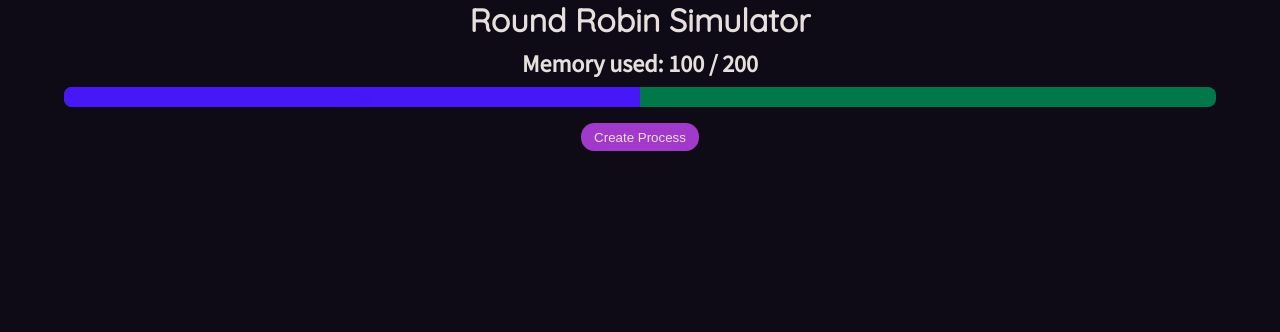
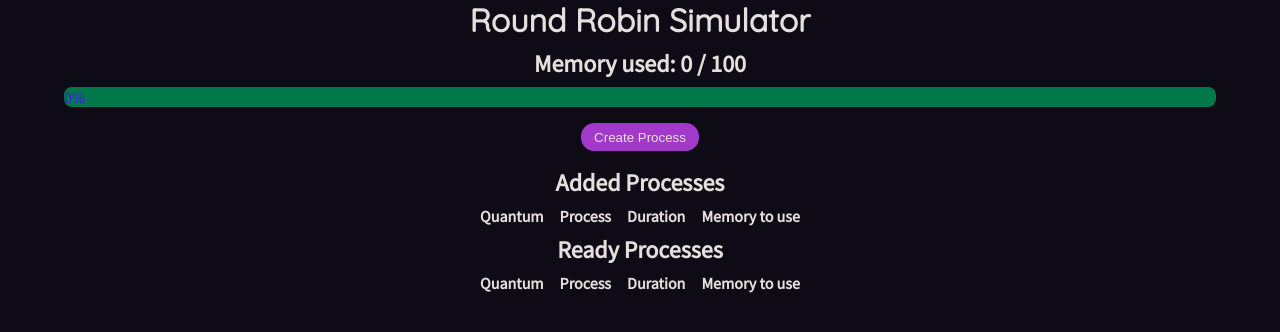
Before and after one commit to AsyncSpaghettiDev/round_robin, a React (Vite) app: page / in a window 1280 px wide. Shown: the top 332 px of the page. Built offline with nearby package versions, Linux system fonts and the light colour scheme.

Commit message:
Tables working

```diff
--- a/src/App.tsx
+++ b/src/App.tsx
@@ -1,14 +1,32 @@
+import { useState } from 'react'
 import './App.css'
 import { CreateProcess } from './components/CreateProcess'
 import { MemoryBar } from './components/MemoryBar'
+import { Processes } from './components/Processes'
 
 const App = () => {
+  const [memory, setMemory] = useState<Memory>({ used: 0, total: 100 })
+  const [createdProcesses, setCreatedProcesses] = useState<Process[]>([])
+  const [readyProcesses, setReadyProcesses] = useState<Process[]>([])
+
+  const addProcess = (process: Process) => setCreatedProcesses([...createdProcesses, process])
+
+  const assignMemory = () => setMemory({
+    ...memory,
+    total: parseInt(prompt('How much memory do you want to use?') || '0')
+  })
+
   return (
     <main className="App">
       <h1 className='ta-center ff-primary'>Round Robin Simulator</h1>
-      <MemoryBar used={100} total={200} />
+      <MemoryBar used={memory.used} total={memory.total} updateMemory={assignMemory} />
 
-      <CreateProcess />
+      <CreateProcess onNewProcess={addProcess} />
+
+      <Processes title='Added Processes' processes={createdProcesses} />
+
+      <Processes title='Ready Processes' processes={readyProcesses} />
+
     </main>
   )
 }
--- a/src/components.css
+++ b/src/components.css
@@ -4,12 +4,12 @@
     border-radius: 1em;
     padding-block: 0.5em;
     padding-inline: 1em;
+    transition: background-color 250ms ease-out;
 }
 
 .btn-primary {
     background-color: var(--bg-400);
     color: var(--tc-800);
-    transition: background-color 250ms ease-out;
 }
 
 .btn-primary:hover {
--- a/src/components/CreateProcess/CreateProcess.tsx
+++ b/src/components/CreateProcess/CreateProcess.tsx
@@ -8,7 +8,11 @@ const INITIAL_STATE = {
     processMemory: 1,
 }
 
-export const CreateProcess = () => {
+interface Props {
+    onNewProcess: (process: Process) => void
+}
+
+export const CreateProcess = ({ onNewProcess }: Props) => {
     const [process, setProcess] = useState<Process>(INITIAL_STATE)
     const [showForm, setShowForm] = useState<Boolean>(false)
 
@@ -21,7 +25,7 @@ export const CreateProcess = () => {
 
     const handleSubmit = (e: React.FormEvent<HTMLFormElement>) => {
         e.preventDefault()
-        console.log(process)
+        onNewProcess(process)
         setProcess(INITIAL_STATE)
     }
 
--- a/src/components/MemoryBar/MemoryBar.tsx
+++ b/src/components/MemoryBar/MemoryBar.tsx
@@ -1,11 +1,18 @@
+import { useState } from 'react'
 import classNames from './memoryBar.module.css'
 
-export const MemoryBar = ({ used, total }: MemoryProps) => {
+interface MemoryBarProps {
+    used: number;
+    total: number;
+    updateMemory: () => void;
+}
+
+export const MemoryBar = ({ used, total, updateMemory }: MemoryBarProps) => {
     const usedPercentage = (used / total) * 100
 
     return (
         <div className={`${classNames.container} flex-column align-center gap-row-2`}>
-            <h2 className={`ta-center`}> {`Memory used: ${used} / ${total}`} </h2>
+            <h2 className={`ta-center`} onClick={(updateMemory)}> {`Memory used: ${used} / ${total}`} </h2>
             <div className={`${classNames.memory} bg-500`} >
                 <span className={`${classNames.used} ta-center bg-600 tc-600`} style={{ width: `${usedPercentage}%` }}>{`${used}%`}</span>
             </div>
--- /dev/null
+++ b/src/components/Processes/Processes.tsx
@@ -0,0 +1,42 @@
+import { useState, useEffect } from 'react'
+
+import classNames from './processes.module.css'
+
+interface ProcessesProps {
+    title: string;
+    processes: Process[];
+}
+
+export const Processes = ({ title, processes }: ProcessesProps) => {
+    const [processList, setProcessList] = useState<Process[]>([])
+
+    useEffect(() => {
+        setProcessList(processes);
+    }, [processes])
+
+    return (
+        <>
+            <h2 className='ta-center'>{title}</h2>
+            <table className={`mx-auto ${classNames.table}`}>
+                <thead>
+                    <tr>
+                        <th>Quantum</th>
+                        <th>Process</th>
+                        <th>Duration</th>
+                        <th>Memory to use</th>
+                    </tr>
+                </thead>
+                <tbody>
+                    {processList.map((process, index) => (
+                        <tr key={index}>
+                            <td className='py-2'>{process.quantum.toString().padStart(2, '0')}</td>
+                            <td>{process.processName}</td>
+                            <td>{process.processTime}</td>
+                            <td>{process.processMemory}</td>
+                        </tr>
+                    ))}
+                </tbody>
+            </table>
+        </>
+    )
+}
--- /dev/null
+++ b/src/components/Processes/index.ts
@@ -0,0 +1 @@
+export * from './Processes'
--- /dev/null
+++ b/src/components/Processes/processes.module.css
@@ -0,0 +1,3 @@
+.table {
+    border-spacing: 1em 0.5em;
+}
--- a/src/types.d.ts
+++ b/src/types.d.ts
@@ -1,4 +1,4 @@
-interface MemoryProps {
+interface Memory {
     used: number;
     total: number;
 }
```
